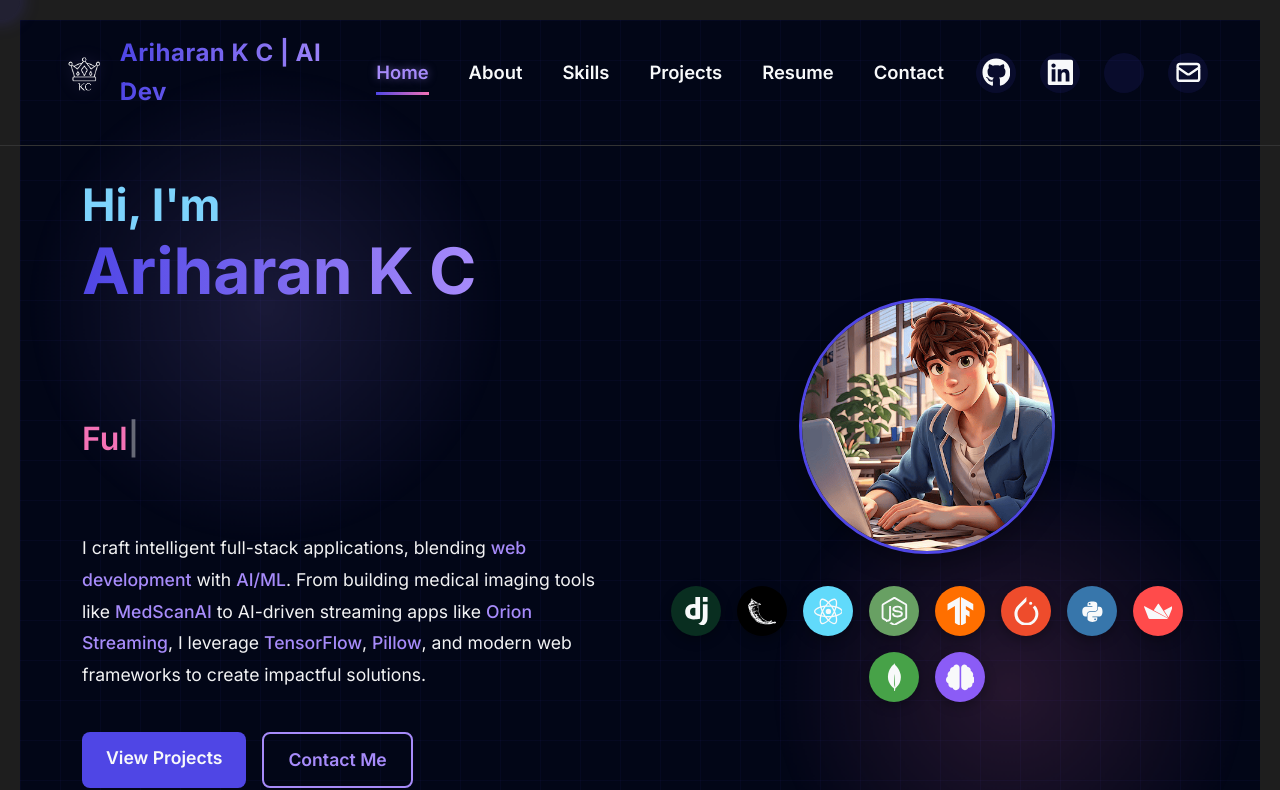
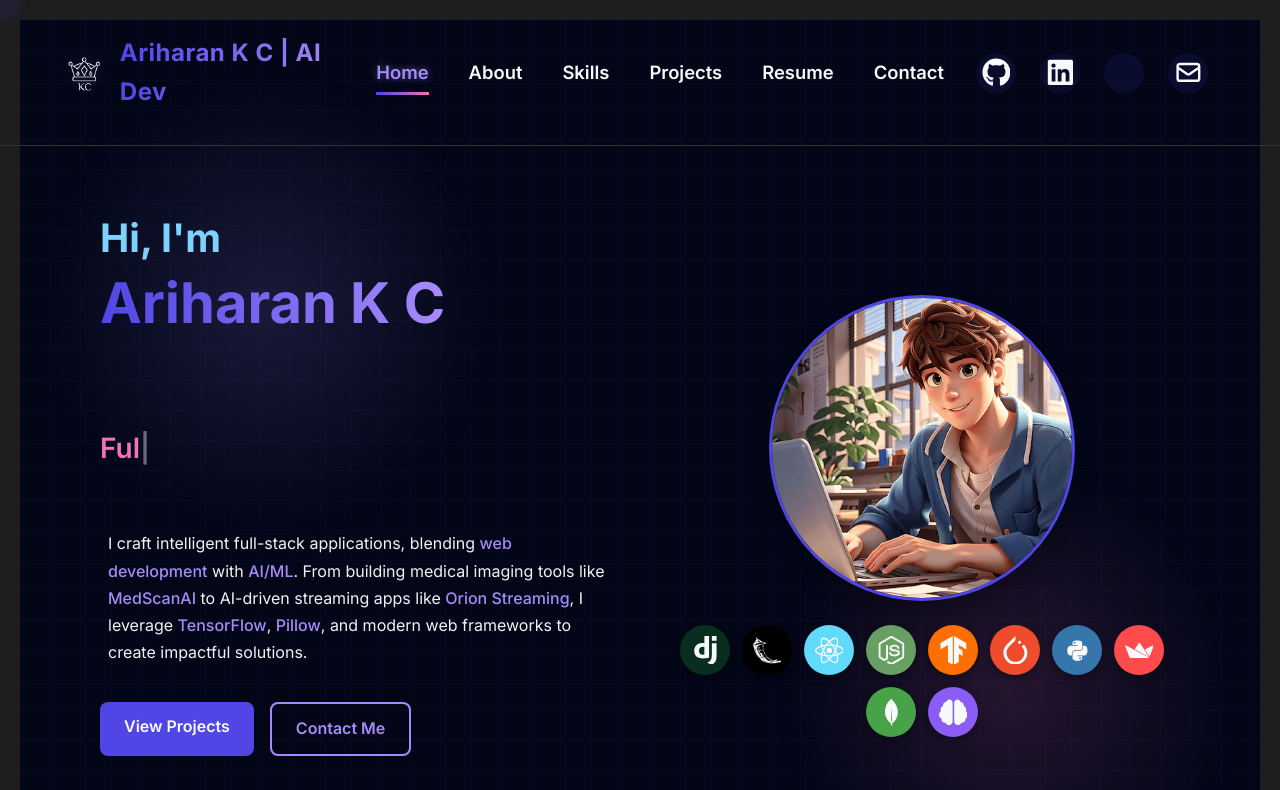
Before and after one commit to ARIHARAN-KC/Ariharan_portfolifo, a React (Vite) app: page / in a window 1280 px wide. Shown: the top 790 px of the page. Built offline with nearby package versions, Linux system fonts and the light colour scheme; some icons are missing.

Commit message:
mobile-style-fix

```diff
--- a/src/Styles/Home.css
+++ b/src/Styles/Home.css
@@ -1,28 +1,28 @@
-/* Home Page Styles with AI/ML Theme */
+/* Home Page Styles with AI/ML Theme - Mobile Responsive */
 :root {
-  --primary: #4f46e5; /* Indigo for AI/ML theme */
-  --primary-light: #7dd3fc; /* Sky blue for contrast */
-  --secondary: #3730a3; /* Deep indigo */
-  --dark: #0f172a; /* Dark background */
-  --darker: #020617; /* Darker background */
-  --light: #f8f9fa; /* Light text */
-  --accent: #db2777; /* Pink accent for ML */
-  --ai-color: #a78bfa; /* Light purple for AI */
-  --ml-color: #f472b6; /* Soft pink for ML */
-  --transition: all 0.3s ease; /* Reusable transition */
+  --primary: #4f46e5;
+  --primary-light: #7dd3fc;
+  --secondary: #3730a3;
+  --dark: #0f172a;
+  --darker: #020617;
+  --light: #f8f9fa;
+  --accent: #db2777;
+  --ai-color: #a78bfa;
+  --ml-color: #f472b6;
+  --transition: all 0.3s ease;
 }
 
 /* Base Styles */
 .home-section {
   position: relative;
-  padding: 5rem 5%;
+  padding: 2rem 1rem;
   background-color: var(--darker);
   color: var(--light);
   min-height: 100vh;
   display: flex;
-  flex-direction: row;
+  flex-direction: column;
   align-items: center;
-  gap: 2rem;
+  justify-content: center;
   overflow: hidden;
 }
 
@@ -35,7 +35,7 @@
   height: 100%;
   background: linear-gradient(to right, rgba(79, 70, 229, 0.1) 1px, transparent 1px),
               linear-gradient(to bottom, rgba(79, 70, 229, 0.1) 1px, transparent 1px);
-  background-size: 40px 40px;
+  background-size: 30px 30px;
   z-index: 0;
   opacity: 0.5;
 }
@@ -60,41 +60,45 @@
 /* Cursor Follower */
 .cursor-follower {
   position: fixed;
-  width: 40px;
-  height: 40px;
+  width: 30px;
+  height: 30px;
   border-radius: 50%;
   background: rgba(79, 70, 229, 0.1);
   pointer-events: none;
   z-index: 1;
   transform: translate(-50%, -50%);
   transition: var(--transition);
-  box-shadow: 0 0 20px rgba(79, 70, 229, 0.3);
+  box-shadow: 0 0 15px rgba(79, 70, 229, 0.3);
 }
 
 /* Content Wrapper */
 .home-content {
-  flex: 1;
+  width: 100%;
   max-width: 600px;
   z-index: 2;
+  padding: 0 1rem;
+  margin-bottom: 2rem;
 }
 
 .content-wrapper {
   display: flex;
   flex-direction: column;
-  gap: 1.5rem;
+  gap: 1.25rem;
 }
 
 /* Heading */
 .home-heading {
-  font-size: clamp(2.5rem, 5vw, 4rem);
+  font-size: clamp(2rem, 8vw, 3.5rem);
   font-weight: 800;
   line-height: 1.2;
+  text-align: center;
 }
 
 .greeting {
   display: block;
   font-size: 0.7em;
   color: var(--primary-light);
+  margin-bottom: 0.5rem;
 }
 
 .name {
@@ -106,11 +110,12 @@
 
 /* Typing Animation */
 .typing-container {
-  min-height: 3rem;
+  min-height: 2.5rem;
+  text-align: center;
 }
 
 .home-subheading {
-  font-size: clamp(1.5rem, 3vw, 2rem);
+  font-size: clamp(1.25rem, 5vw, 1.75rem);
   font-weight: 600;
   color: var(--light);
 }
@@ -130,9 +135,11 @@
 
 /* Description */
 .home-description {
-  font-size: 1.1rem;
-  line-height: 1.8;
+  font-size: 1rem;
+  line-height: 1.7;
   color: rgba(255, 255, 255, 0.95);
+  text-align: center;
+  padding: 0 0.5rem;
 }
 
 .tech-highlight {
@@ -143,18 +150,24 @@
 /* Action Buttons */
 .home-actions {
   display: flex;
+  flex-direction: column;
   gap: 1rem;
+  width: 100%;
+  max-width: 400px;
+  margin: 0 auto;
 }
 
 .home-action-button {
   position: relative;
-  padding: 0.75rem 1.5rem;
+  padding: 0.75rem;
   border-radius: 8px;
   text-decoration: none;
-  font-size: 1.1rem;
+  font-size: 1rem;
   font-weight: 600;
   overflow: hidden;
   transition: var(--transition);
+  text-align: center;
+  width: 100%;
 }
 
 .primary-button {
@@ -203,13 +216,19 @@
   display: flex;
   gap: 1rem;
   margin-top: 1rem;
+  justify-content: center;
 }
 
 .home-social-icon {
   position: relative;
-  font-size: 1.8rem;
+  font-size: 1.5rem;
   color: var(--light);
   transition: var(--transition);
+  display: flex;
+  justify-content: center;
+  align-items: center;
+  width: 40px;
+  height: 40px;
 }
 
 .home-social-icon:hover,
@@ -220,13 +239,10 @@
 
 .social-icon-bg {
   position: absolute;
-  top: 50%;
-  left: 50%;
-  width: 40px;
-  height: 40px;
+  width: 100%;
+  height: 100%;
   background: rgba(79, 70, 229, 0.2);
   border-radius: 50%;
-  transform: translate(-50%, -50%);
   z-index: -1;
 }
 
@@ -243,6 +259,7 @@
   opacity: 0;
   visibility: hidden;
   transition: var(--transition);
+  white-space: nowrap;
 }
 
 .home-social-icon:hover .social-tooltip,
@@ -254,23 +271,25 @@
 
 /* Profile Section */
 .home-profile {
-  flex: 1;
+  width: 100%;
   display: flex;
   justify-content: center;
   align-items: center;
   z-index: 2;
+  margin-top: 2rem;
 }
 
 .profile-container {
   display: flex;
   flex-direction: column;
   align-items: center;
-  gap: 2rem;
+  gap: 1.5rem;
+  width: 100%;
 }
 
 .profile-frame {
-  width: 250px;
-  height: 250px;
+  width: 200px;
+  height: 200px;
   border-radius: 50%;
   overflow: hidden;
   border: 3px solid var(--primary);
@@ -295,14 +314,16 @@
 .home-tech-icons {
   display: flex;
   flex-wrap: wrap;
-  gap: 1rem;
+  gap: 0.75rem;
   justify-content: center;
+  max-width: 100%;
+  padding: 0 1rem;
 }
 
 .home-tech-icon {
   position: relative;
-  width: 50px;
-  height: 50px;
+  width: 40px;
+  height: 40px;
   display: flex;
   align-items: center;
   justify-content: center;
@@ -321,9 +342,9 @@
   align-items: center;
   justify-content: center;
   border-radius: 50%;
-  font-size: 1.8rem;
+  font-size: 1.5rem;
   color: var(--light);
-  box-shadow: 0 4px 12px rgba(0, 0, 0, 0.3);
+  box-shadow: 0 4px 8px rgba(0, 0, 0, 0.3);
 }
 
 .home-tech-tooltip {
@@ -333,84 +354,82 @@
   transform: translateX(-50%);
   background: var(--secondary);
   color: var(--light);
-  padding: 0.3rem 0.8rem;
+  padding: 0.3rem 0.6rem;
   border-radius: 4px;
-  font-size: 0.8rem;
+  font-size: 0.7rem;
   opacity: 0;
   visibility: hidden;
   transition: var(--transition);
+  white-space: nowrap;
 }
 
 .home-tech-icon:hover .home-tech-tooltip,
 .home-tech-icon:focus .home-tech-tooltip {
   opacity: 1;
   visibility: visible;
-  top: -2.5rem;
+  top: -2.2rem;
 }
 
-/* Responsive Design */
-@media (max-width: 992px) {
+/* Tablet and Desktop Adjustments */
+@media (min-width: 768px) {
   .home-section {
-    flex-direction: column;
-    padding: 3rem 5%;
+    padding: 3rem 2rem;
+    flex-direction: row;
+    justify-content: space-between;
+    align-items: center;
+    gap: 3rem;
   }
 
-  .home-content,
-  .home-profile {
-    max-width: 100%;
+  .home-content {
+    margin-bottom: 0;
+    text-align: left;
+    padding: 0;
+  }
+
+  .home-heading,
+  .typing-container,
+  .home-description {
+    text-align: left;
+  }
+
+  .home-actions {
+    flex-direction: row;
+    margin: 0;
+    max-width: none;
+  }
+
+  .home-action-button {
+    width: auto;
+    padding: 0.75rem 1.5rem;
+  }
+
+  .home-social {
+    justify-content: flex-start;
   }
 
   .profile-frame {
-    width: 200px;
-    height: 200px;
+    width: 250px;
+    height: 250px;
+  }
+
+  .home-tech-icon {
+    width: 50px;
+    height: 50px;
+  }
+
+  .tech-icon-inner {
+    font-size: 1.8rem;
   }
 }
 
-@media (max-width: 768px) {
-  .home-heading {
-    font-size: clamp(2rem, 4.5vw, 3rem);
-  }
-
-  .home-subheading {
-    font-size: clamp(1.2rem, 2.5vw, 1.6rem);
-  }
-
-  .home-description {
-    font-size: 1rem;
-  }
-
-  .home-action-button {
-    font-size: 1rem;
-    padding: 0.6rem 1.2rem;
-  }
-
-  .home-social-icon {
-    font-size: 1.6rem;
-  }
-}
-
-@media (max-width: 480px) {
+@media (min-width: 992px) {
   .home-section {
-    padding: 2rem 4%;
+    padding: 5rem;
   }
 
   .profile-frame {
-    width: 180px;
-    height: 180px;
-  }
-
-  .home-tech-icon {
-    width: 40px;
-    height: 40px;
-  }
-
-  .tech-icon-inner {
-    font-size: 1.5rem;
-  }
-
-  .home-tech-tooltip,
-  .social-tooltip {
-    font-size: 0.7rem;
+    width: 300px;
+    height: 300px;
   }
 }
 
```
Also changed, not shown: src/Styles/Footer.css (line endings or trailing spaces).
